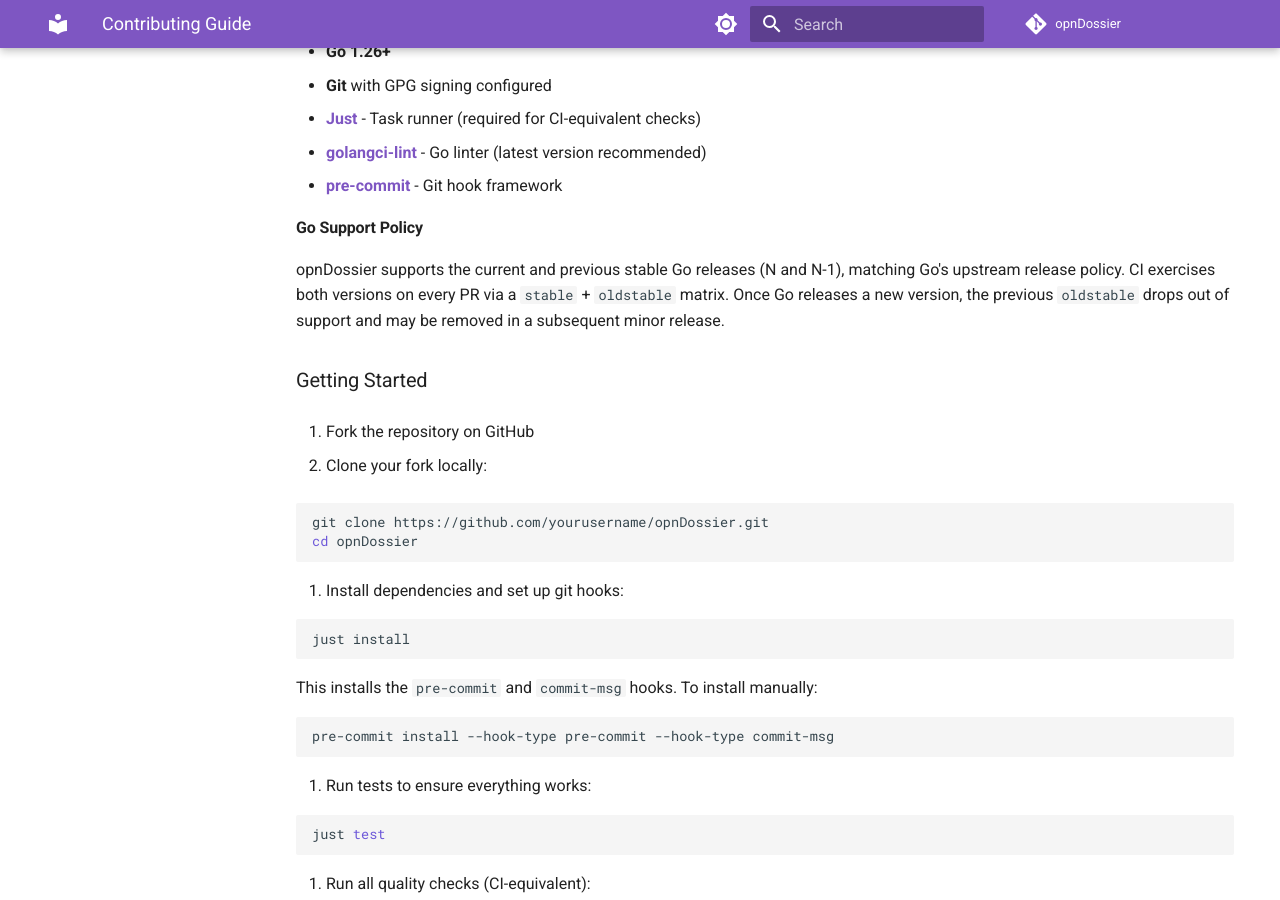
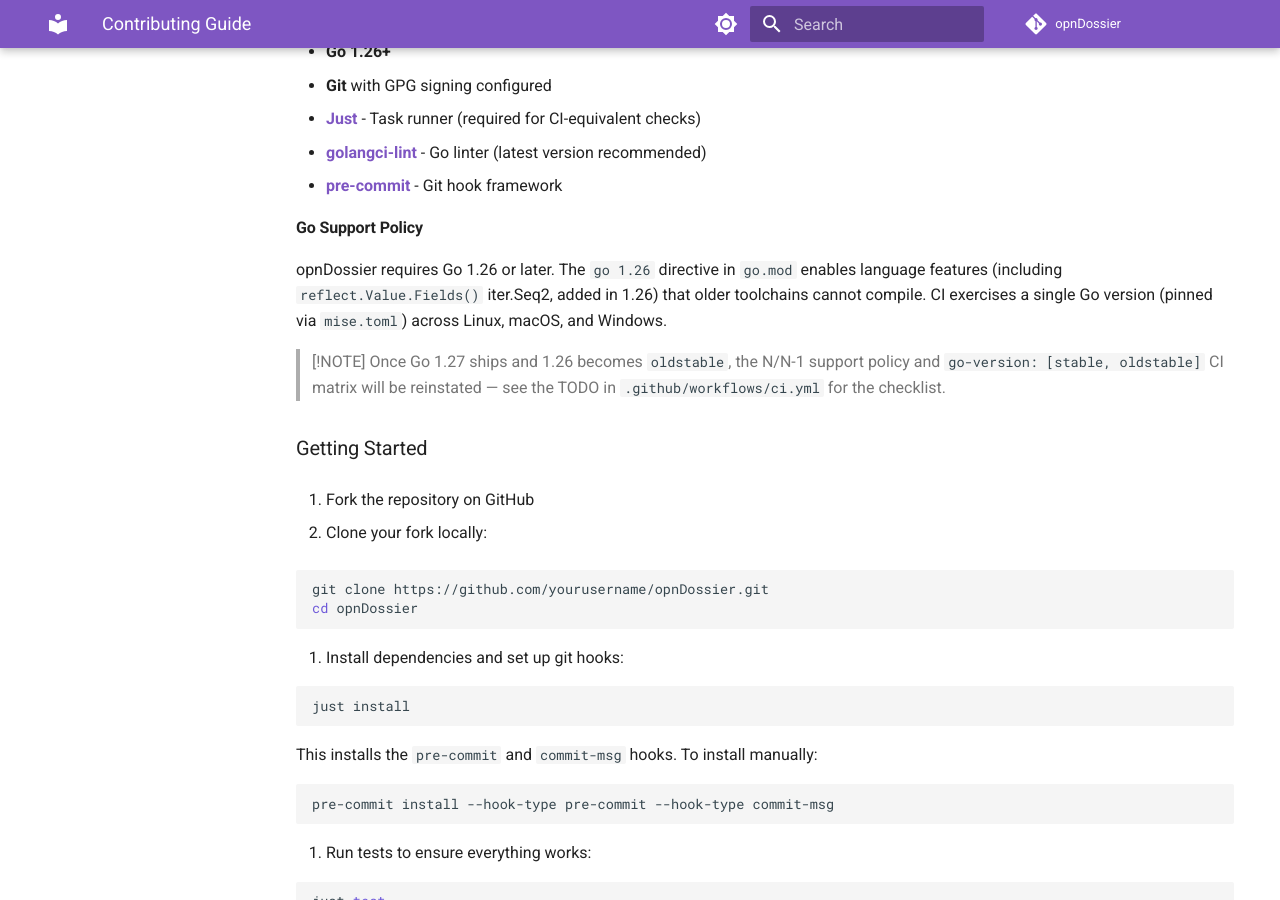
Before and after one commit to EvilBit-Labs/opnDossier, an MkDocs documentation site: the page built from docs/dev-guide/contributing.md, in a window 1280 px wide and 900 px high, scrolled down 1034 px. Built offline with MkDocs 1.6.1 and Material for MkDocs 9.7.7, drawn with Linux system fonts in a browser that asks for light colours; comment, search, counter and statistics services are not loaded; the version menu is left out.

Commit message:
docs(dev-guide): sync Go Support Policy with current CI
The dev-guide mirror still claimed CI runs a `stable` + `oldstable`
matrix on every PR. The actual matrix was dropped earlier in this
branch because the module requires Go 1.26 features. Align the
wording with the CONTRIBUTING.md source of truth and note the TODO
to reinstate the matrix once 1.27 ships.

Signed-off-by: UncleSp1d3r <unclesp1d3r@evilbitlabs.io>

```diff
--- a/docs/dev-guide/contributing.md
+++ b/docs/dev-guide/contributing.md
@@ -28,7 +28,10 @@ Finally, opnDossier has explicit **ethical constraints**: no telemetry, no dark
 
 #### Go Support Policy
 
-opnDossier supports the current and previous stable Go releases (N and N-1), matching Go's upstream release policy. CI exercises both versions on every PR via a `stable` + `oldstable` matrix. Once Go releases a new version, the previous `oldstable` drops out of support and may be removed in a subsequent minor release.
+opnDossier requires Go 1.26 or later. The `go 1.26` directive in `go.mod` enables language features (including `reflect.Value.Fields()` iter.Seq2, added in 1.26) that older toolchains cannot compile. CI exercises a single Go version (pinned via `mise.toml`) across Linux, macOS, and Windows.
+
+> [!NOTE]
+> Once Go 1.27 ships and 1.26 becomes `oldstable`, the N/N-1 support policy and `go-version: [stable, oldstable]` CI matrix will be reinstated — see the TODO in `.github/workflows/ci.yml` for the checklist.
 
 ### Getting Started
 
```
